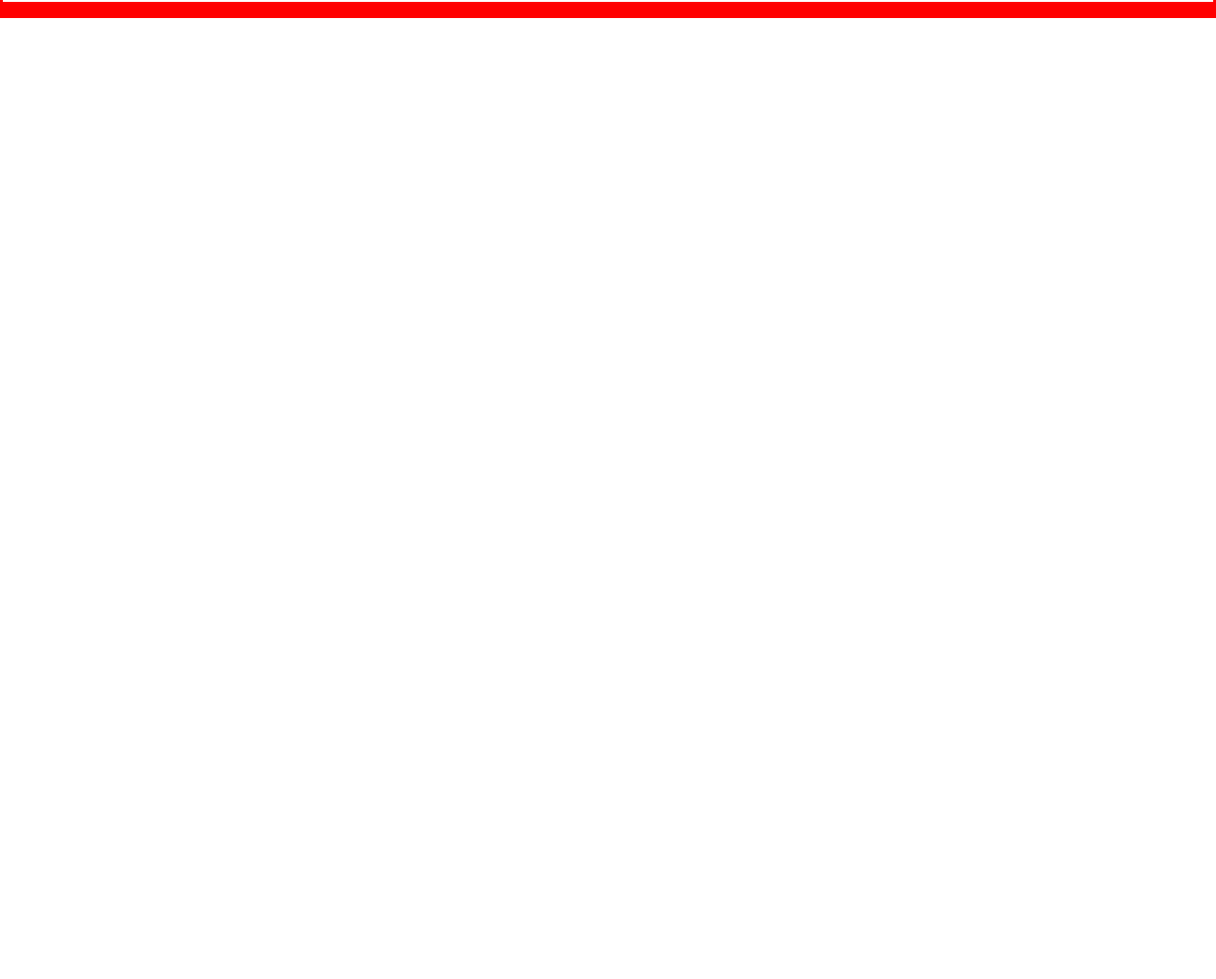
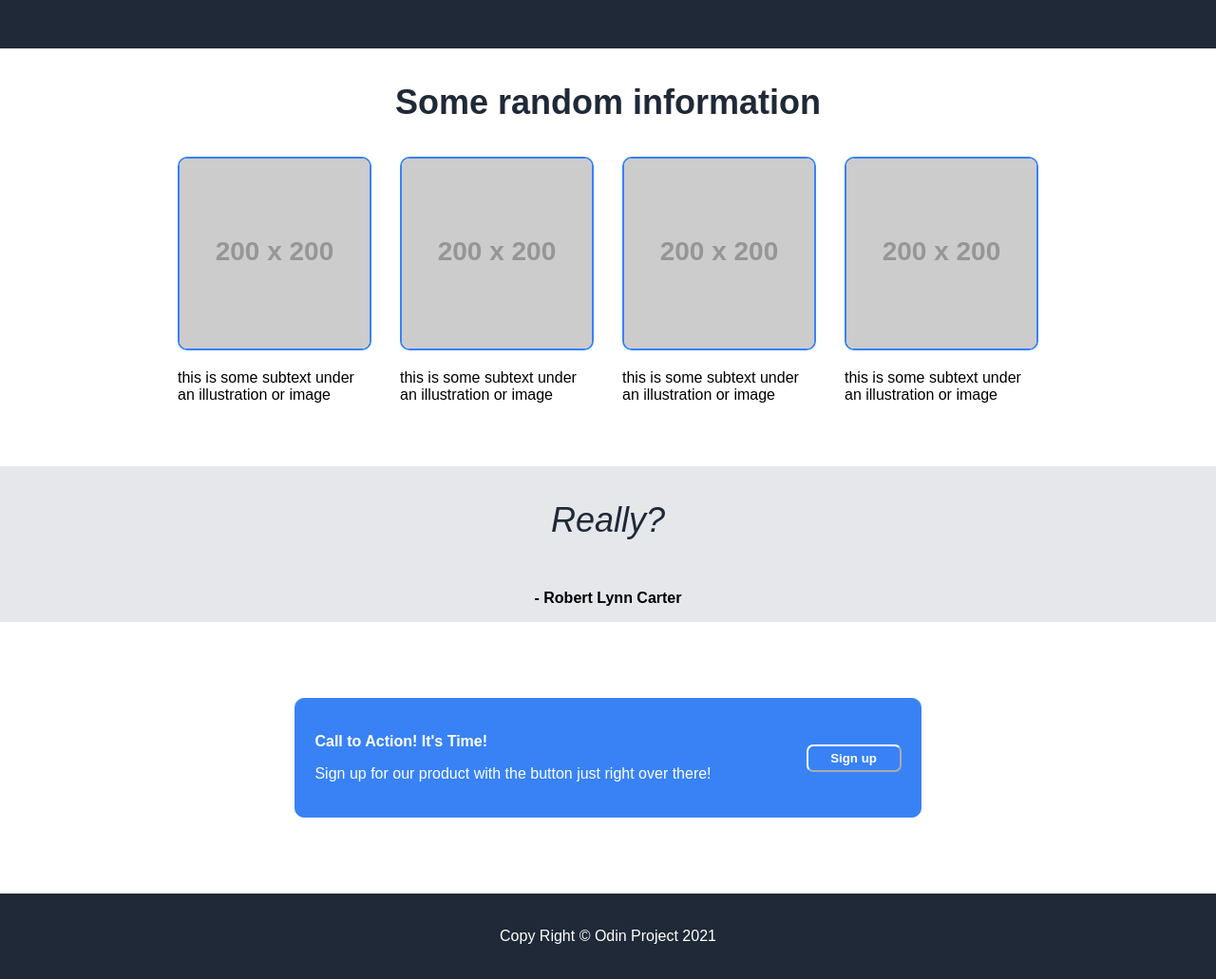
Before and after one commit to JulianGomez1604/OdinLangingPage, a plain HTML site: page index.html in a window 1280 px wide. Shown: the part 383-1414 px from the top of the page at 95% size. Before the commit the page ends 800 px from the top, so only its background shows below. Drawn offline with Linux system fonts and the light colour scheme; placeholder pictures from the web are drawn by us.

Commit message:
Completed landing page

```diff
--- a/index.html
+++ b/index.html
@@ -27,34 +27,60 @@
                 <button>Sign Up</button>
         </div>
         <div class="heroImage">
-            <img src="https://placehold.jp/400x200.png" alt="place holder image">
+            <img src="https://placehold.co/600x300" alt="place holder image">
         </div>
     </div>
     <div class="information">
-        <p>Some random information</p>
-        <div class="imageContainer">
+        <p class="infoHeader">Some random information</p>
+        <div class="allInfo">
+            <div class="imageContainer">
+                <img src="https://placehold.co/200x200" alt="place holder image">
+                <p class="imageSubtext">
+                    this is some subtext under an illustration or image
+                </p>
+            </div>
 
-        </div>
-        <div class="imageContainer">
+            <div class="imageContainer">
+                <img src="https://placehold.co/200x200" alt="place holder image">
+                <p class="imageSubtext">
+                    this is some subtext under an illustration or image
+                </p>
+            </div>
 
-        </div>
-        <div class="imageContainer">
+            <div class="imageContainer">
+                <img src="https://placehold.co/200x200" alt="place holder image">
+                <p class="imageSubtext">
+                    this is some subtext under an illustration or image
+                </p>
+            </div>
 
-        </div>
-        <div class="imageContainer">
-
-        </div>
-
+            <div class="imageContainer">
+                <img src="https://placehold.co/200x200" alt="place holder image">
+                <p class="imageSubtext">
+                    this is some subtext under an illustration or image
+                </p>
+            </div>
         </div>
     </div>
     <div class="quote">
-
+        <p class="quoteElement">
+            Really?
+        </p>
+        <p class="author">
+            - Robert Lynn Carter
+        </p>
     </div>
     <div class="signup">
-
+        <div class="signupContent">
+            <div class="signupText">
+                <p class="signupHeader">Call to Action! It's Time!</p>
+                <p class="signupSubtext">Sign up for our product with the button just right over there!</p>
+            </div>
+            <button>Sign up</button>
+        </div>
     </div>
     <div class="footer">
-
+        <p>Copy Right &copy Odin Project 2021</p>
     </div>
 </body>
 </html>
--- a/style.css
+++ b/style.css
@@ -1,10 +1,6 @@
 body {
     font-family: sans-serif;
     margin: 0;
-}
-
-* {
-    border: red solid 1px;
 }
 
 .navigation {
@@ -32,6 +28,7 @@ ul {
     margin-top: -20px;
     padding: 20px;
     padding-top: 50px;
+    padding-bottom: 50px;
     gap: 40px;
     display: flex;
     justify-content: space-evenly;
@@ -42,6 +39,8 @@ ul {
 .text {
     display: flex;
     flex-direction: column;
+    flex: 0 1 auto;
+    max-width: 500px;
 }
 
 .maintext {
@@ -62,4 +61,100 @@ button {
     padding: 5px;
     border-radius: 7px;
     color: white;
+    font-weight: 600;
 }
+
+.information {
+    display: flex;
+    flex-flow: column;
+    justify-items: space-around;
+    align-items: center;
+    margin-bottom: 50px;
+}
+
+.infoHeader {
+    font-size: 36px;
+    font-weight: bolder;
+    color: #1F2937;
+}
+
+.allInfo {
+    display: flex;
+    flex-direction: row;
+    justify-content: space-between;
+    align-items: center;
+    gap: 30px;
+    flex: 1 1 auto;
+}
+
+.imageContainer img {
+    border: #3882F6 solid 2px;
+    border-radius: 10px;
+    max-width: 200px;
+}
+
+.imageSubtext {
+    max-width: 200px;
+    flex-wrap: wrap;
+    align-self: center;
+}
+
+.quote {
+    display: flex;
+    flex-flow: column;
+    justify-content: center;
+    align-items: center;
+    background-color: #e5e7eb;
+    margin-bottom: 80px;
+}
+
+.quoteElement {
+    font-size: 36px;
+    font-style: italic;
+    color: #1F2937;
+}
+
+.author {
+    font-weight: bold;
+}
+
+.signup {
+    display: flex;
+    justify-content: center;
+    align-items: center;
+    color: white;
+    margin-bottom: 80px;
+}
+
+.signupContent {
+    display: flex;
+    justify-content: center;
+    align-items: center;
+    gap: 100px;
+    background-color: #3882F6;
+    border: #3882F6 solid 1px;
+    border-radius: 10px;
+    padding: 20px;
+}
+
+.signupHeader {
+    font-weight: 900;
+}
+
+.signupSubtext {
+    font-weight: 500;
+}
+
+.signup button {
+    border-color: white;
+    border-width: 2px;
+}
+
+.footer {
+    display: flex;
+    background-color: #1F2937;
+    color: white;
+    padding: 20px;
+    justify-content: center;
+    align-items: center;
+}
```
